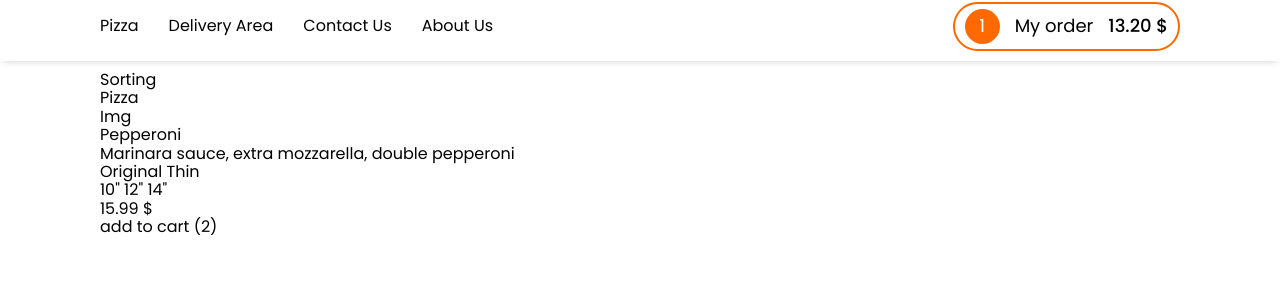
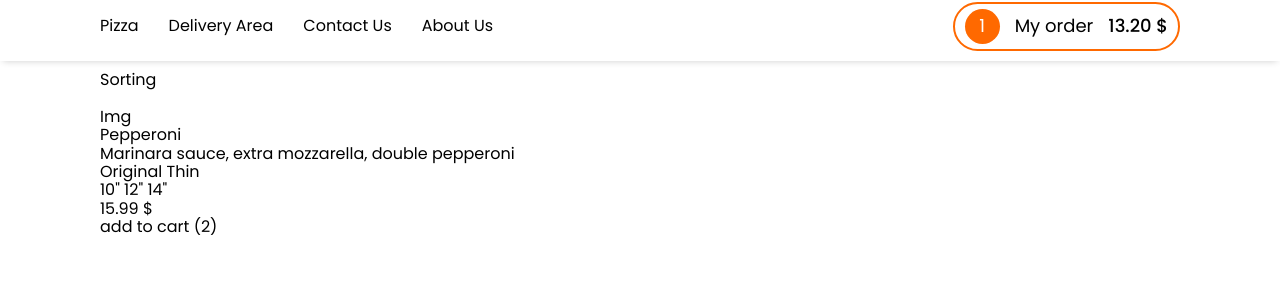
Before and after one commit to AleksandrPuhov/pizza-app, a React (Create React App) app: page / in a window 1280 px wide. Shown: the part 118-405 px from the top of the page. Built offline with nearby package versions, Linux system fonts and the light colour scheme; the HTML template or start-up script is replaced by a standard one.

Commit message:
Start work on pizza element

```diff
--- a/src/App.scss
+++ b/src/App.scss
@@ -6,10 +6,12 @@
 
 @import './containers/Wrapper/Wrapper.scss';
 @import './containers/Header/Header.scss';
-@import './containers/Pizza/Pizza.scss';
+@import './containers/Pizzas/Pizzas.scss';
 
 @import './components/Logo/Logo.scss';
 @import './components/Person/Person.scss';
 @import './components/Notif/Notif.scss';
 @import './components/Nav/Nav.scss';
 @import './components/Cart/Cart.scss';
+@import './components/PizzasList/PizzasList.scss';
+@import './components/PizzasItem/PizzasItem.scss';
--- a/src/App.tsx
+++ b/src/App.tsx
@@ -1,7 +1,7 @@
 import ReactAux from './hoc/ReactAux/ReactAux';
 
 import Header from './containers/Header/Header';
-import Pizza from './containers/Pizza/Pizza';
+import Pizza from './containers/Pizzas/Pizzas';
 import Footer from './containers/Footer/Footer';
 
 import './App.scss';
@@ -16,6 +16,6 @@ const App = () => {
             <Footer />
         </ReactAux>
     );
-}
+};
 
 export default App;
--- /dev/null
+++ b/src/components/PizzasItem/PizzasItem.scss
@@ -0,0 +1,2 @@
+.PizzasItem {
+}
--- /dev/null
+++ b/src/components/PizzasItem/PizzasItem.tsx
@@ -0,0 +1,27 @@
+const PizzasItem = () => {
+    const doughType: string[] = ['Original', 'Thin'];
+    const sizeType: string[] = ['10"', '12"', '14"'];
+
+    const pizzaItem = {
+        img: '123',
+        name: 'Pepperoni',
+        text: 'Marinara sauce, extra mozzarella, double pepperoni',
+        pizzaDough: 1,
+        pizzaSize: 1,
+
+    };
+
+    return (
+        <div className="PizzasItem">
+            <img src="" alt="" />
+            <p>Img</p>
+            <p>Pepperoni</p>
+            <p>Marinara sauce, extra mozzarella, double pepperoni</p>
+            <p>Original Thin</p>
+            <p>10" 12" 14"</p>
+            <p>15.99 $</p>
+            <p>add to cart (2)</p>
+        </div>
+    );
+};
+export default PizzasItem;
--- /dev/null
+++ b/src/components/PizzasList/PizzasList.scss
@@ -0,0 +1,2 @@
+.PizzasList {
+}
--- /dev/null
+++ b/src/components/PizzasList/PizzasList.tsx
@@ -0,0 +1,12 @@
+import PizzasItem from '../PizzasItem/PizzasItem';
+
+const PizzasList = () => {
+    return (
+        <ul className="PizzasList">
+            <li>
+                <PizzasItem />
+            </li>
+        </ul>
+    );
+};
+export default PizzasList;
--- a/src/containers/Pizza/Pizza.tsx
+++ /dev/null
@@ -1,23 +0,0 @@
-import Wrapper from '../Wrapper/Wrapper';
-
-const Pizza = () => {
-    return (
-        <section className="Pizza">
-            <Wrapper>
-                <p>Sorting</p>
-                <p>Pizza</p>
-                <div>
-                    <p>Img</p>
-                    <p>Pepperoni</p>
-                    <p>Marinara sauce, extra mozzarella, double pepperoni</p>
-                    <p>Original Thin</p>
-                    <p>10" 12" 14"</p>
-                    <p>15.99 $</p>
-                    <p>add to cart (2)</p>
-                </div>
-            </Wrapper>
-        </section>
-    );
-};
-
-export default Pizza;
--- a/src/containers/Pizza/Pizza.scss
+++ b/src/containers/Pizzas/Pizzas.scss
@@ -1,3 +1,3 @@
-.Pizza {
+.Pizzas {
     height: 100vh;
 }
--- /dev/null
+++ b/src/containers/Pizzas/Pizzas.tsx
@@ -0,0 +1,16 @@
+import PizzasList from '../../components/PizzasList/PizzasList';
+import Wrapper from '../Wrapper/Wrapper';
+
+const Pizzas = () => {
+    return (
+        <section className="Pizzas">
+            <Wrapper>
+                <div>Sorting</div>
+
+                <PizzasList />
+            </Wrapper>
+        </section>
+    );
+};
+
+export default Pizzas;
```
Also changed, not shown: src/assets/pizzas-img/pizza-img.jpg (added).
